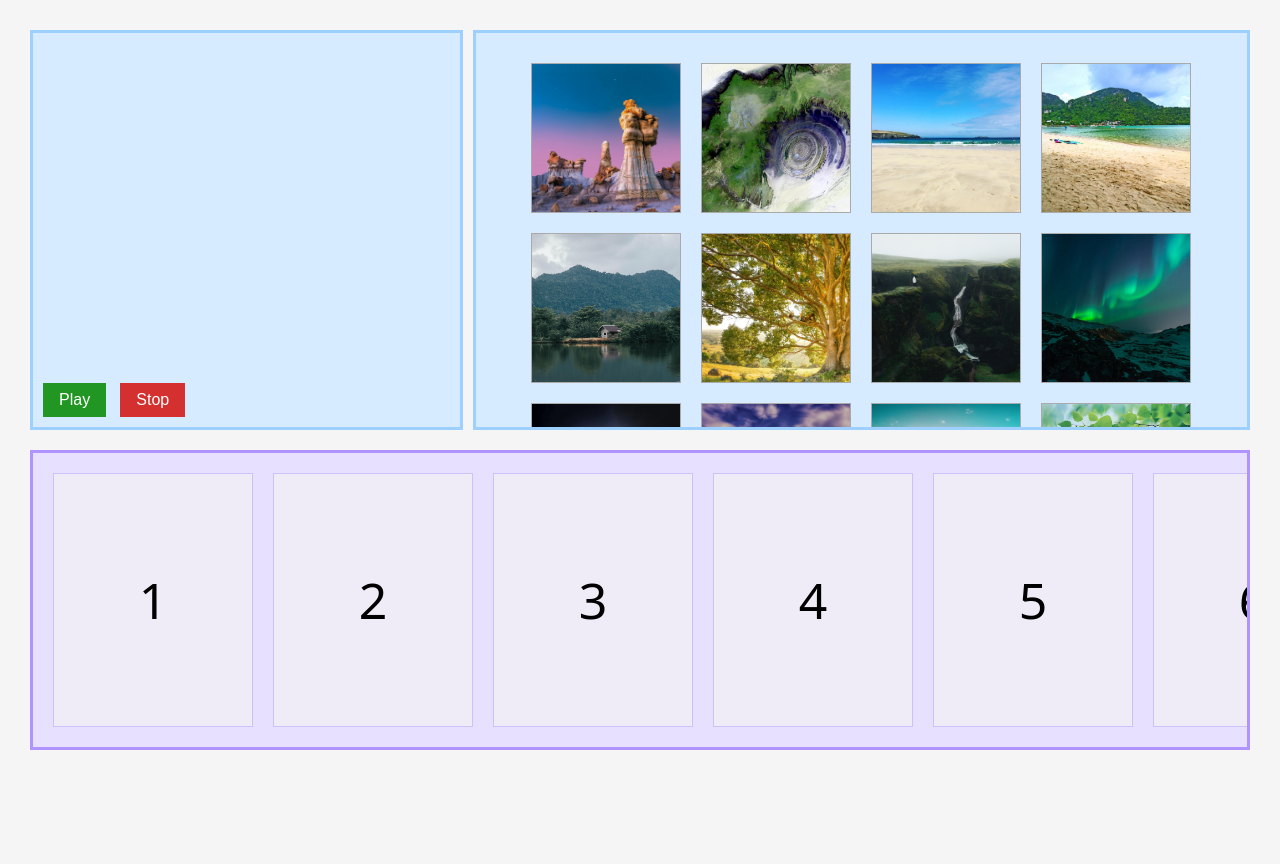
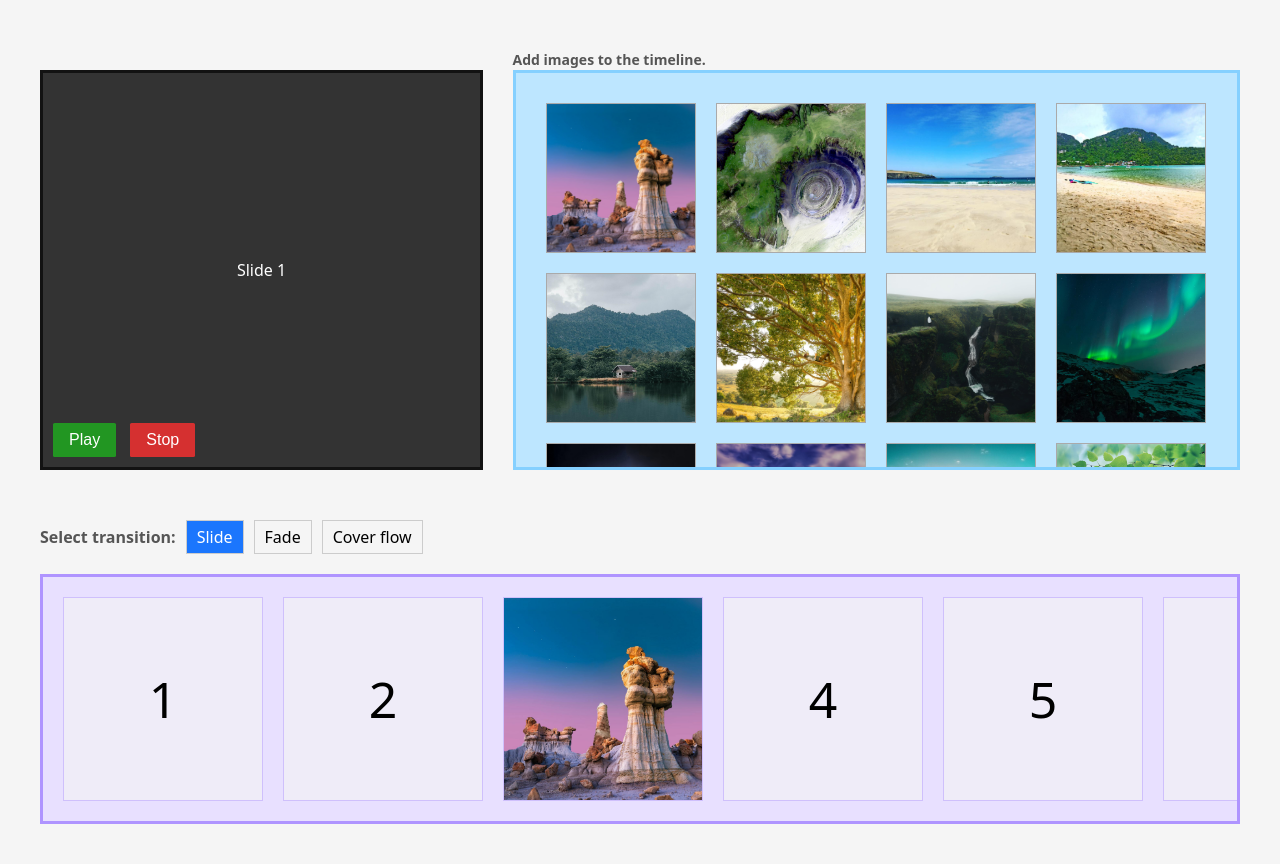
Before and after one commit to MohammedAtallahhh/slideshow-edito-task, a plain HTML site: page index.html in a window 1280 px wide. Before the commit the page ends 800 px from the top, so only its background shows below. Drawn offline with nearby package versions, Linux system fonts and the light colour scheme.

Commit message:
Added the functionality of selecting a transition && enabling slideshow preview

```diff
--- a/index.html
+++ b/index.html
@@ -4,6 +4,11 @@
     <meta charset="UTF-8" />
     <meta http-equiv="X-UA-Compatible" content="IE=edge" />
     <meta name="viewport" content="width=device-width, initial-scale=1.0" />
+
+    <link
+      rel="stylesheet"
+      href="https://unpkg.com/swiper@8/swiper-bundle.min.css"
+    />
 
     <link rel="stylesheet" href="styles/index.css" />
     <title>Slideshow Editor</title>
@@ -12,13 +17,17 @@
     <section id="slideshow-editor">
       <!-- <div class="container"> -->
       <div class="row">
-        <div class="slideshow">
+        <div class="slideshow swiper">
+          <div class="swiper-wrapper"></div>
           <div class="slideshow-controls">
             <button class="play">Play</button>
             <button class="stop">Stop</button>
           </div>
         </div>
         <div class="library">
+          <h3 class="library-label">Add images to the timeline.</h3>
+
+          <div class="library-items">
             <!-- item -->
             <div class="library-item">
               <img src="images/1.jpg" alt="nature" />
@@ -89,11 +98,36 @@
             </div>
           </div>
         </div>
-      <div class="timeline"></div>
+      </div>
+      <div class="timeline">
+        <form class="timeline-transition">
+          <h3 class="timeline-transition-label">Select transition:</h3>
+          <div class="timeline-transition-types">
+            <!-- type  -->
+            <div class="type active">
+              <label for="#slide">Slide</label>
+              <input type="radio" name="slide" id="slide" />
+            </div>
+            <!-- type  -->
+            <div class="type">
+              <label for="#fade">Fade</label>
+              <input type="radio" name="fade" id="fade" />
+            </div>
+            <!-- type  -->
+            <div class="type">
+              <label for="#coverflow">Cover flow</label>
+              <input type="radio" name="coverflow" id="coverflow" />
+            </div>
+          </div>
+        </form>
+
+        <div class="timeline-items"></div>
+      </div>
       <!-- </div> -->
     </section>
 
     <!--------- SCRIPTS ------------>
+    <script src="https://unpkg.com/swiper@8/swiper-bundle.min.js"></script>
     <script src="js/slideshow.js"></script>
     <script src="js/index.js"></script>
   </body>
--- a/js/index.js
+++ b/js/index.js
@@ -2,15 +2,107 @@ const slideshow = document.querySelector(".slideshow");
 const library = document.querySelector(".library");
 const timeline = document.querySelector(".timeline");
 
+const slideshowWrapper = slideshow.querySelector(".swiper-wrapper");
+const timelineItemsElement = timeline.querySelector(".timeline-items");
+const playButton = slideshow.querySelector(".play");
+const stopButton = slideshow.querySelector(".stop");
+const transitionForm = timeline.querySelector(".timeline-transition");
+
+let swiper;
+
+//------------------- TIMELINE
 const timelineItems = new Array(10).fill(0);
+timelineItems[2] = "images/1.jpg";
+let timelineTransition = "slide";
 
 const renderTimeline = () => {
   timelineItems.forEach(
     (item, i) =>
-      (timeline.innerHTML += `<div class='timeline-item'>
-          ${item === 0 ? i + 1 : `<img src=${item}/>`}
+      (timelineItemsElement.innerHTML += `<div class='timeline-item'>
+          ${item === 0 ? i + 1 : `<img src=${item} />`}
     </div>`)
   );
 };
 
+const makeSlider = () => {
+  // If there is a slider, make sure to destroy it
+  // along with the old events attached with it
+  if (swiper) {
+    playButton.removeEventListener("click", swiper.autoplay.start);
+    stopButton.removeEventListener("click", swiper.autoplay.stop);
+    swiper.destroy();
+  }
+
+  swiper = new Swiper(".swiper", {
+    effect: timelineTransition,
+    spaceBetween: 50,
+    speed: 500,
+    autoplay: {
+      delay: 1000,
+      disableOnInteraction: false,
+    },
+
+    coverflowEffect: {
+      rotate: 60,
+      slideShadows: true,
+    },
+
+    fadeEffect: {
+      crossFade: true,
+    },
+  });
+
+  swiper.autoplay.stop();
+  swiper.disable();
+
+  // Adding events to control playing and stopping slideshow
+  playButton.addEventListener("click", () => {
+    swiper.autoplay.start();
+    swiper.enable();
+  });
+  stopButton.addEventListener("click", () => {
+    swiper.autoplay.stop();
+    swiper.disable();
+  });
+
+  // Stop slideshow in the end
+  swiper.on("slideChange", function () {
+    if (swiper.isEnd) {
+      swiper.autoplay.stop();
+    }
+  });
+};
+
+const handleTransitionChange = (e) => {
+  if (e.target.closest(".type")) {
+    const newActive = e.target.closest(".type");
+    const oldActive = transitionForm.querySelector(".type.active");
+
+    oldActive.classList.remove("active");
+    newActive.classList.add("active");
+    timelineTransition = newActive.querySelector("input").name;
+    makeSlider();
+  }
+};
+
+const renderSlideShow = () => {
+  timelineItems.forEach(
+    (slide, i) =>
+      (slideshowWrapper.innerHTML += `
+    <div class='swiper-slide'>
+      ${
+        slide === 0
+          ? `<div class='blank-slide'>Slide ${i + 1}`
+          : `<img src=${slide} />`
+      }
+    </div>
+  `)
+  );
+};
+
+transitionForm.addEventListener("click", handleTransitionChange);
+//--------------------------- SLIDESHOW
+
 renderTimeline();
+renderSlideShow();
+makeSlider();
--- a/styles/index.css
+++ b/styles/index.css
@@ -25,7 +25,8 @@ body {
 }
 
 #slideshow-editor {
-  padding: 3rem;
+  padding: 4rem;
+  margin-top: 3rem;
 }
 
 img {
@@ -40,25 +41,36 @@ img {
 
 .row {
   display: flex;
-  margin-bottom: 2rem;
-}
-
-.slideshow,
-.library {
-  height: 400px;
-  background: hsl(209, 100%, 92%);
-  border: 3px solid hsl(209, 100%, 81%);
+  margin-bottom: 5rem;
 }
 
 .slideshow {
+  height: 400px;
+  background: hsl(0, 0%, 15%);
+  border: 3px solid hsl(0, 0%, 7%);
   flex: 3;
-  margin-right: 1rem;
+  margin-right: 3rem;
 }
 
+.swiper-slide {
+  color: white;
+  background: #aaa;
+}
+
+.blank-slide {
+  background: #333;
+  height: 100%;
+  display: flex;
+  align-items: center;
+  justify-content: center;
+}
+
+/* Controls */
 .slideshow-controls {
   position: absolute;
   bottom: 0;
   left: 0;
+  z-index: 10;
   padding: 1rem;
   width: 100%;
 }
@@ -68,6 +80,7 @@ img {
   cursor: pointer;
   font-size: 1.6rem;
   padding: 0.5em 1em;
+  border-radius: 0.1em;
   color: white;
   transition: background-color 200ms ease;
 }
@@ -101,11 +114,25 @@ img {
 
 .library {
   flex: 5;
+}
+
+.library-label {
+  position: absolute;
+  z-index: 10;
+  top: -2rem;
+  font-size: 1.4rem;
+  color: #555;
+}
+
+.library-items {
   padding: 3rem;
   display: flex;
   flex-wrap: wrap;
   justify-content: center;
   gap: 2rem;
+  height: 400px;
+  background: hsl(203, 100%, 87%);
+  border: 3px solid hsl(203, 100%, 76%);
   overflow: auto;
 }
 
@@ -119,9 +146,45 @@ img {
 /*-----------------------
 ------------ TIMELINE
 ----------------------*/
-.timeline {
+.timeline-transition {
+  display: flex;
+  align-items: center;
+  margin-bottom: 2rem;
+}
+
+.timeline-transition-label {
+  color: #555;
+  font-size: 1.6rem;
+  margin-right: 1rem;
+}
+
+.timeline-transition-types {
+  display: flex;
+}
+
+.timeline-transition-types .type {
+  margin-right: 1rem;
+  padding: 0.5rem 1rem;
+  border: 1px solid #ccc;
+  cursor: pointer;
+  transition: 150ms ease;
+}
+
+.timeline-transition-types .type.active {
+  background: rgb(27, 118, 253);
+  color: white;
+}
+.timeline-transition-types .type label {
+  cursor: pointer;
+}
+
+.timeline-transition-types .type input {
+  display: none;
+}
+
+.timeline-items {
   width: 100%;
-  height: 300px;
+  height: 250px;
   padding: 2rem;
   background: hsl(254, 100%, 94%);
   border: 3px solid hsl(255, 100%, 79%);
```
Lines whose indentation alone changed are shown as unchanged.
